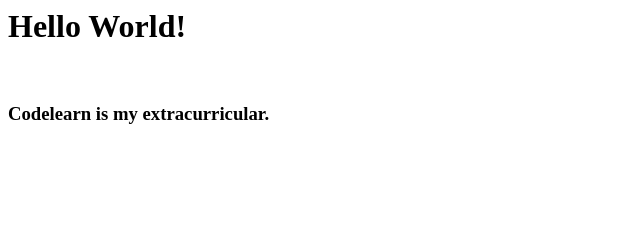
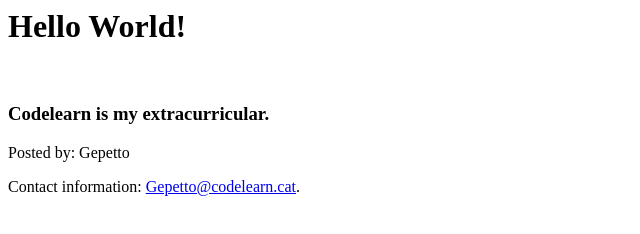
Before and after one commit to NohanShahAlam/Branca, a plain HTML site: page index.html in a window 1280 px wide. Shown: the whole page, without its empty margins (0-640 px from the left). Drawn offline with Linux system fonts and the light colour scheme.

Commit message:
added a new footer [issue 53]

```diff
--- a/index.html
+++ b/index.html
@@ -1,2 +1,11 @@
 <h1>Hello World!</h1><br>
 <h3>Codelearn is my extracurricular.</h3>
+<footer>
+
+  <p>Posted by: Gepetto</p>
+
+  <p>Contact information: <a href="mailto:Gepetto@codelearn.com">
+
+  Gepetto@codelearn.cat</a>.</p>
+
+</footer>
```
